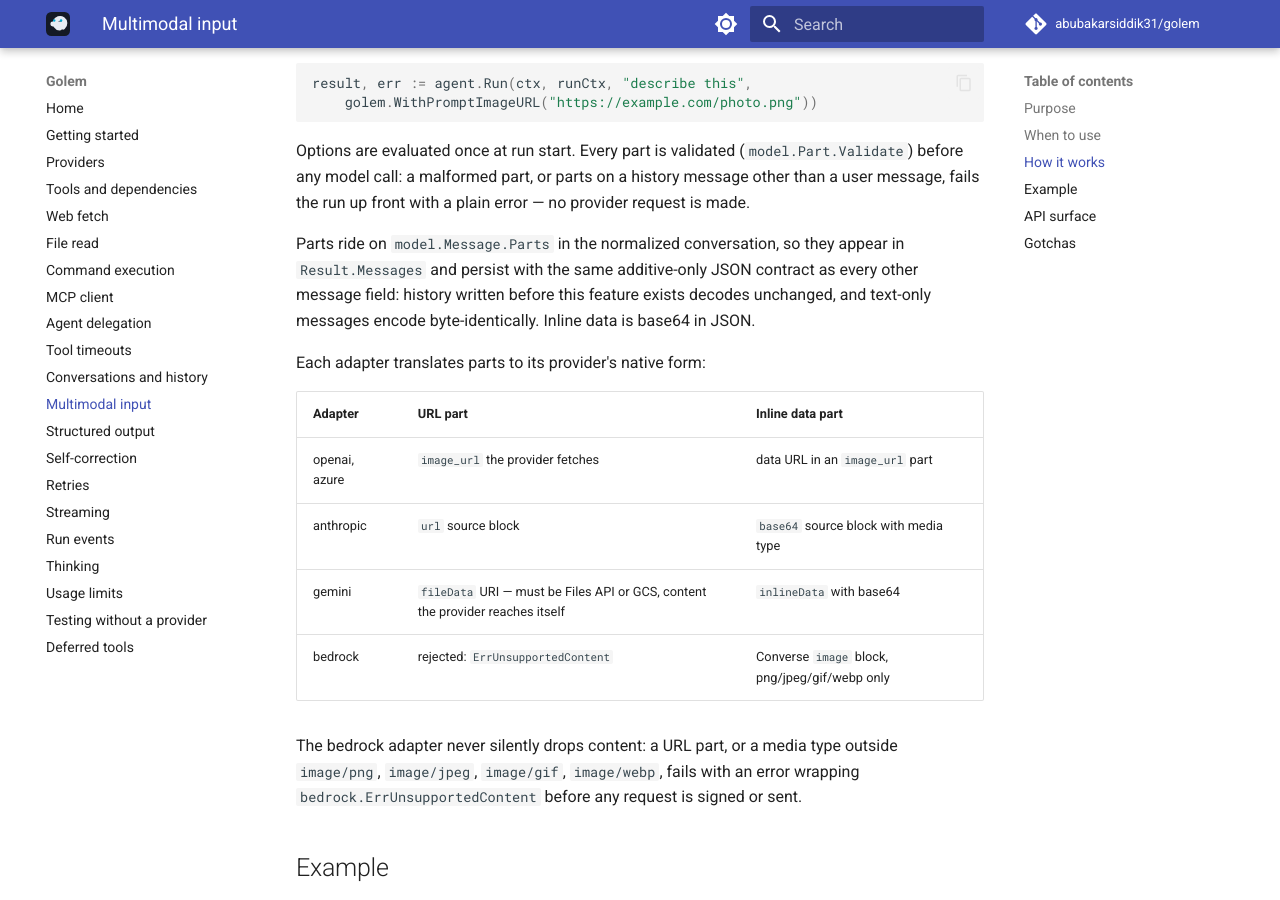
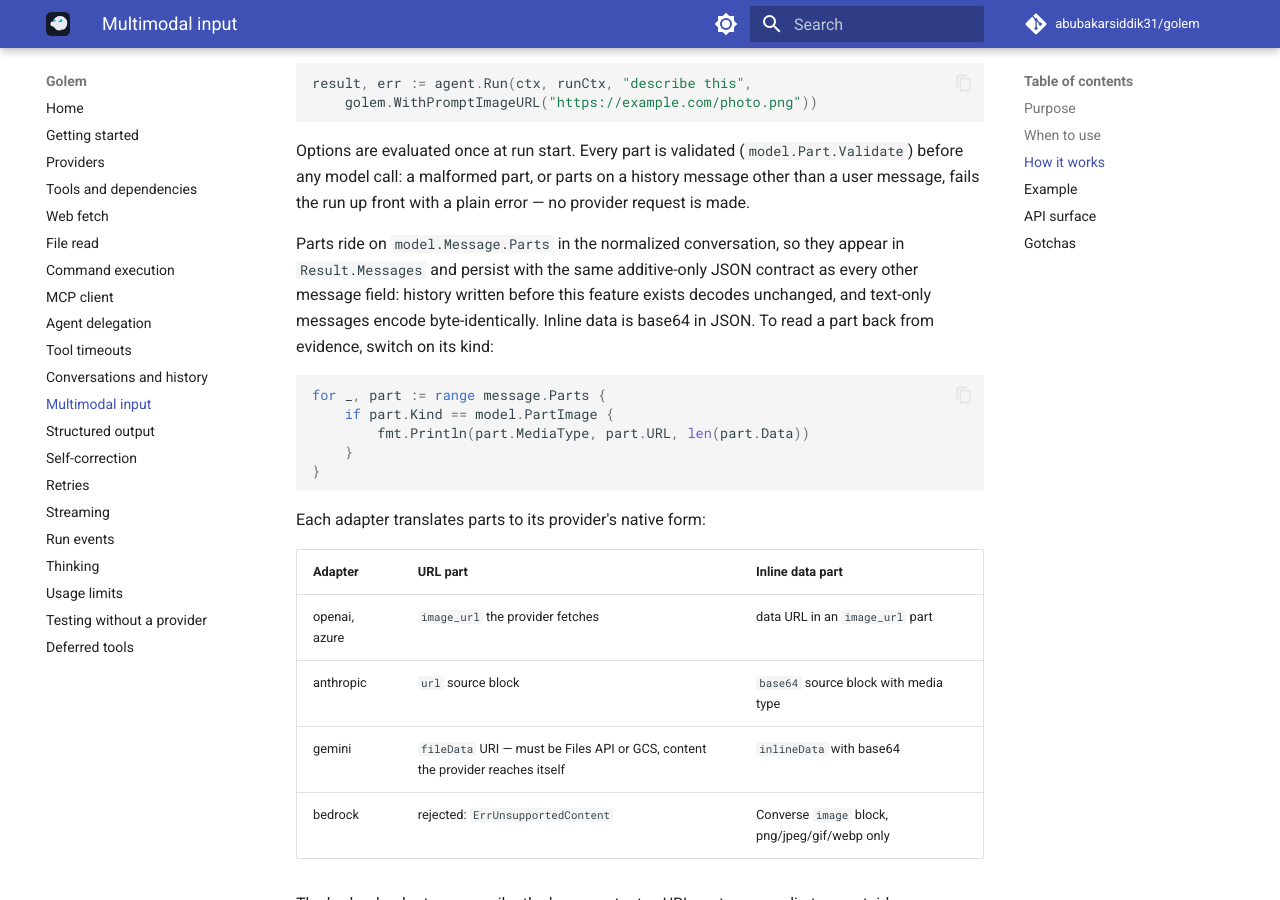
Before and after one commit to abubakarsiddik31/golem, an MkDocs documentation site: the page built from docs/guides/multimodal-input.md, in a window 1280 px wide and 900 px high, scrolled down 570 px. Built offline with MkDocs 1.6.1 and Material for MkDocs 9.7.7, drawn with Linux system fonts in a browser that asks for light colours; comment, search, counter and statistics services are not loaded.

Commit message:
docs: close freeze-review guide gaps (#17)
Name the stage constants where stage strings were described in
prose, document tool.WithApprovedCall as the out-of-resume approval
path, and show how to read image parts back from result evidence —
the three doc gaps the v1 freeze review flagged.

````diff
--- a/docs/guides/multimodal-input.md
+++ b/docs/guides/multimodal-input.md
@@ -33,7 +33,16 @@ Parts ride on `model.Message.Parts` in the normalized conversation, so
 they appear in `Result.Messages` and persist with the same additive-only
 JSON contract as every other message field: history written before this
 feature exists decodes unchanged, and text-only messages encode
-byte-identically. Inline data is base64 in JSON.
+byte-identically. Inline data is base64 in JSON. To read a part back
+from evidence, switch on its kind:
+
+```go
+for _, part := range message.Parts {
+    if part.Kind == model.PartImage {
+        fmt.Println(part.MediaType, part.URL, len(part.Data))
+    }
+}
+```
 
 Each adapter translates parts to its provider's native form:
 
````
Also changed, not shown: docs/guides/deferred-tools.md (+1 -0 lines), docs/guides/getting-started.md (+4 -2 lines).
